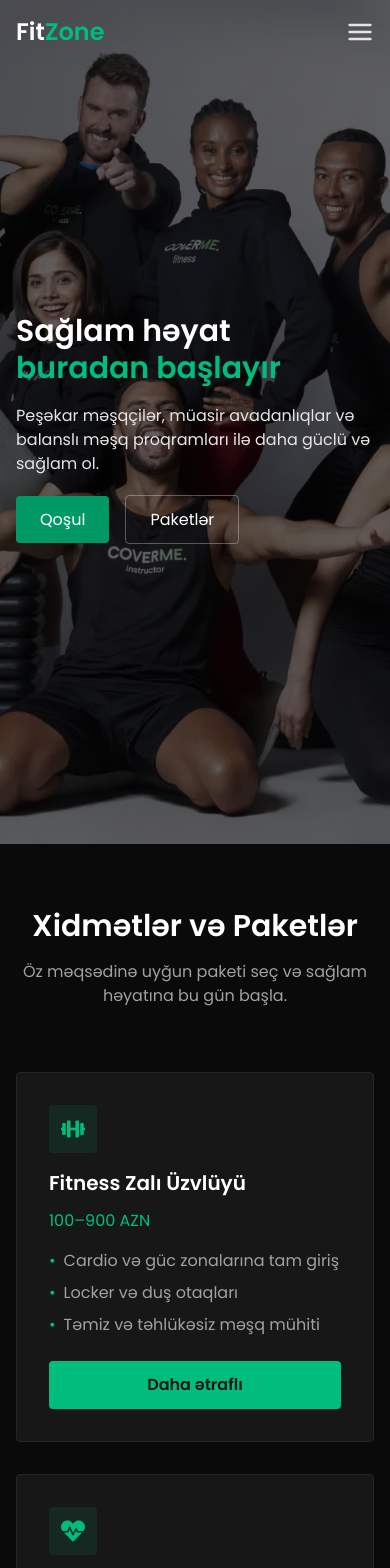
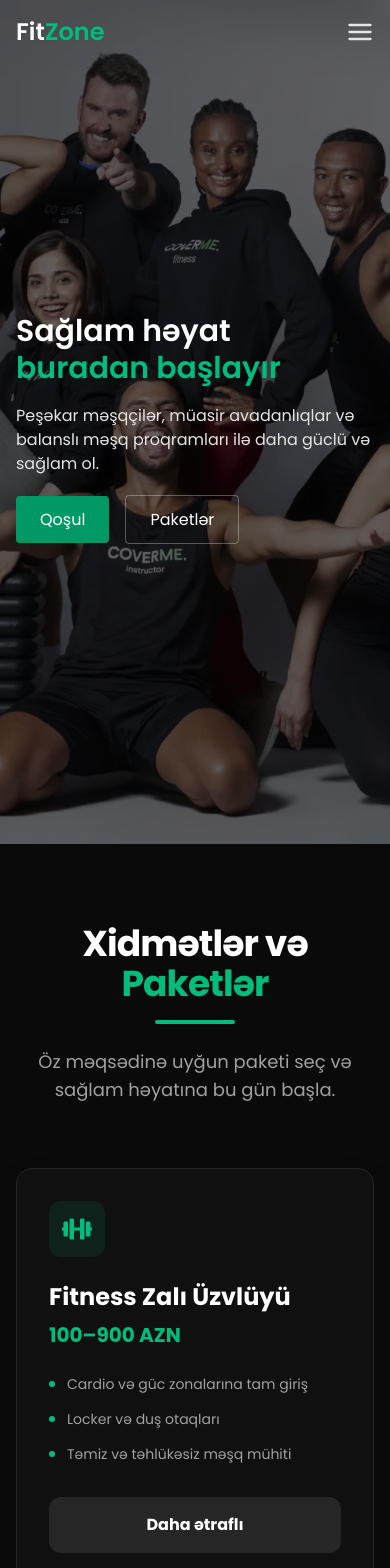
Before and after one commit to elxanoffical/Fitness, a Next.js app: page / in a window 390 px wide. Shown: the top 1568 px of the page. Built offline with nearby package versions, Linux system fonts and the light colour scheme.

Commit message:
add responsive Framer Motion scroll animations to services section

```diff
--- a/components/Services.jsx
+++ b/components/Services.jsx
@@ -1,7 +1,9 @@
+"use client";
+
 import Link from "next/link";
 import { FaDumbbell, FaHeartbeat, FaUsers } from "react-icons/fa";
+import { motion } from "framer-motion";
 
-export default function ServicesPreview() {
 const featuredServices = [
   {
     id: 1,
@@ -39,53 +41,97 @@ export default function ServicesPreview() {
   },
 ];
 
+// Kart animasiyası
+const cardVariants = {
+  hidden: { opacity: 0, y: 40 },
+  show: {
+    opacity: 1,
+    y: 0,
+    transition: {
+      duration: 0.7,
+      ease: [0.25, 1, 0.5, 1]
+    }
+  },
+};
+
+export default function ServicesPreview() {
   return (
-    <section className="py-16 bg-neutral-950">
+    <section className="py-20 bg-neutral-950 overflow-hidden">
       <div className="max-w-6xl mx-auto px-4">
-        {/* Section title */}
-        <div className="text-center max-w-2xl mx-auto">
-          <h2 className="text-3xl font-semibold text-white">
-            Xidmətlər və Paketlər
+
+        {/* Başlıq Animasiyası */}
+        <motion.div
+          initial={{ opacity: 0, y: -20 }}
+          whileInView={{ opacity: 1, y: 0 }}
+          viewport={{ once: true }}
+          transition={{ duration: 0.8 }}
+          className="text-center max-w-2xl mx-auto mb-16"
+        >
+          <h2 className="text-4xl font-bold text-white tracking-tight">
+            Xidmətlər və <span className="text-emerald-500">Paketlər</span>
           </h2>
-          <p className="mt-4 text-neutral-400">
+          <div className="w-20 h-1 bg-emerald-500 mx-auto mt-4 rounded-full" />
+          <p className="mt-6 text-neutral-400 text-lg">
             Öz məqsədinə uyğun paketi seç və sağlam həyatına bu gün başla.
           </p>
-        </div>
+        </motion.div>
 
-        {/* Cards */}
-        <div className="mt-16 grid gap-8 md:grid-cols-3">
+        {/* Kartlar Konteyneri */}
+        <div className="grid gap-8 md:grid-cols-3">
           {featuredServices.map((service) => (
-            <div
+            <motion.div
               key={service.id}
-              className="rounded border border-neutral-800 bg-neutral-900 p-8 flex flex-col justify-between hover:border-emerald-500 transition"
+              variants={cardVariants}
+              initial="hidden"
+              whileInView="show"
+              // amount: 0.2 - kartın 20%-i görünəndə animasiya başlayır
+              viewport={{ once: true, amount: 0.5 }}
+              whileHover={{
+                y: -10,
+                transition: { duration: 0.3 }
+              }}
+              className="group relative rounded-2xl border border-neutral-800 bg-neutral-900/50 p-8 flex flex-col justify-between transition-colors hover:border-emerald-500/50 hover:bg-neutral-900 shadow-2xl"
             >
-              <div>
-                <div className="w-12 h-12 flex items-center justify-center rounded bg-emerald-500/10 text-emerald-500 text-2xl">
+              {/* Hover Glow Effect */}
+              <div className="absolute inset-0 bg-emerald-500/[0.03] opacity-0 group-hover:opacity-100 transition-opacity rounded-2xl" />
+
+              <div className="relative z-10">
+                <motion.div
+                  whileHover={{ rotate: 12, scale: 1.1 }}
+                  className="w-14 h-14 flex items-center justify-center rounded-xl bg-emerald-500/10 text-emerald-500 text-3xl mb-6"
+                >
                   <service.icon />
-                </div>
+                </motion.div>
 
-                <h3 className="mt-4 text-xl font-semibold text-white">
+                <h3 className="text-2xl font-bold text-white group-hover:text-emerald-400 transition-colors">
                   {service.title}
                 </h3>
-                <p className="mt-3 text-emerald-500 font-medium">{service.price}</p>
 
-                <ul className="mt-4 space-y-2 text-neutral-400">
+                <p className="mt-2 text-xl font-bold text-emerald-500">
+                  {service.price}
+                </p>
+
+                <ul className="mt-6 space-y-3">
                   {service.features.map((feat, i) => (
-                    <li key={i} className="flex items-start gap-2">
-                      <span className="text-emerald-500">•</span>
-                      {feat}
+                    <li key={i} className="flex items-center gap-3 text-neutral-400">
+                      <span className="w-1.5 h-1.5 rounded-full bg-emerald-500 shrink-0" />
+                      <span className="text-sm md:text-base leading-relaxed">{feat}</span>
                     </li>
                   ))}
                 </ul>
               </div>
 
-              <Link
-                href={`/services/${service.slug}`}
-                className="mt-6 inline-block w-full text-center bg-emerald-500 hover:bg-emerald-600 text-neutral-900 font-semibold py-3 rounded transition"
+              <div className="relative z-10 mt-8">
+                <Link href={`/services/${service.slug}`} className="block">
+                  <motion.div
+                    whileTap={{ scale: 0.97 }}
+                    className="w-full text-center bg-neutral-800 hover:bg-emerald-500 text-white hover:text-neutral-950 font-bold py-4 rounded-xl transition-all duration-300"
                   >
                     Daha ətraflı
+                  </motion.div>
                 </Link>
               </div>
+            </motion.div>
           ))}
         </div>
       </div>
```
Lines whose indentation alone changed are shown as unchanged.
